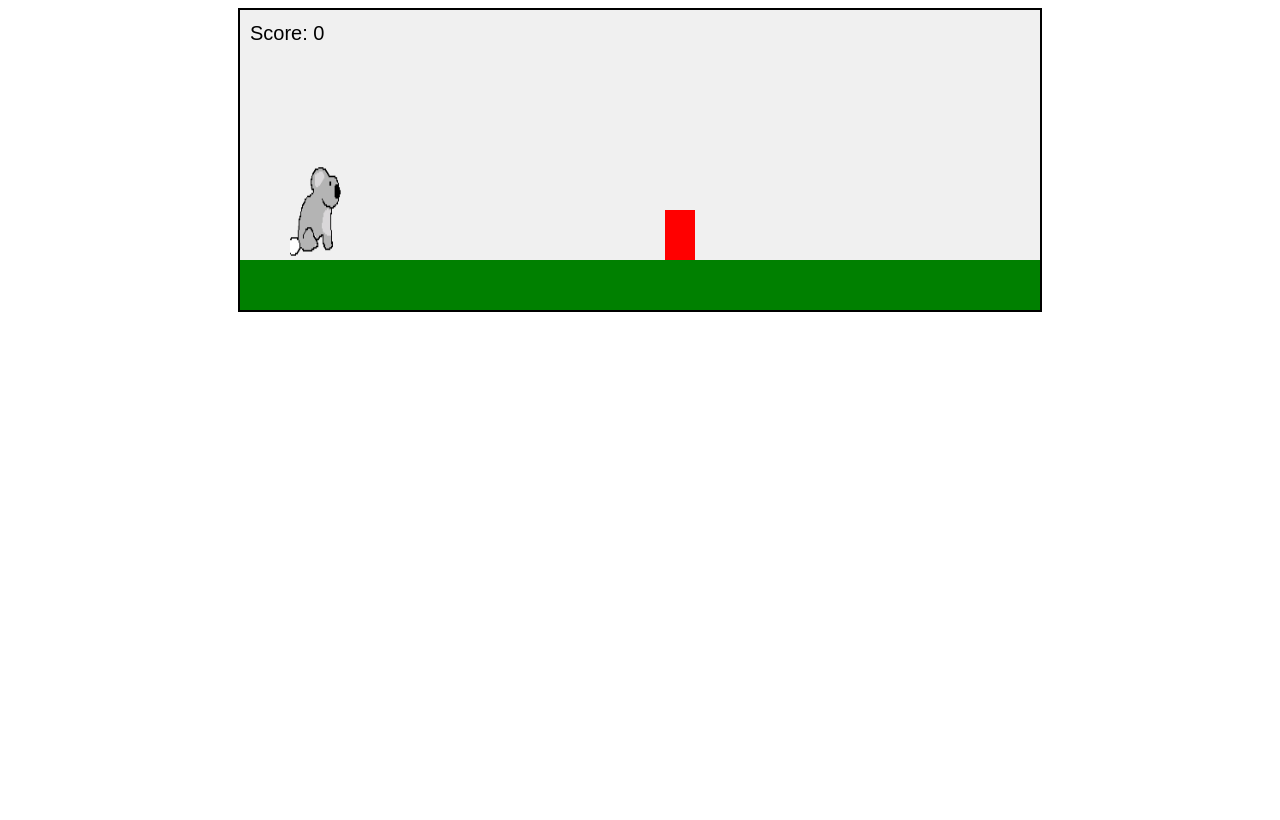
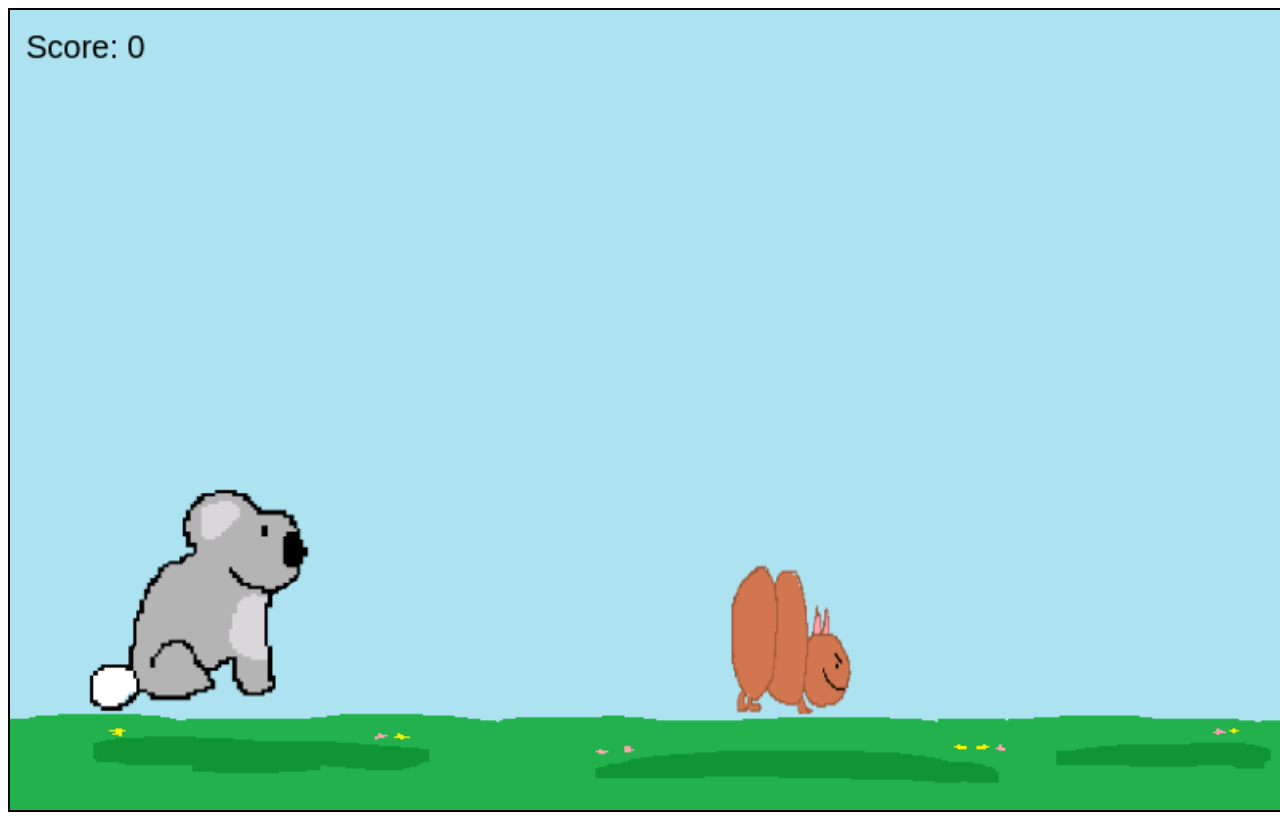
Before and after one commit to SungBaek/sungbaek.github.io, a plain HTML site: page jumping.html in a window 1280 px wide. Drawn offline with Linux system fonts and the light colour scheme.

Commit message:
More obstacle types
Many obstacle types added.

Updated obstacle logic, added sky and ground. Fixed bugs like speed change

```diff
--- /dev/null
+++ b/js/constants.js
@@ -0,0 +1,9 @@
+const CANVAS_WIDTH = 800;
+const CANVAS_HEIGHT = 500;
+const GROUND_HEIGHT = 60;
+
+// difficulty related
+const MAX_OBSTACLE_NUM = 1;
+
+// Game physics constants
+const GRAVITY = 0.4;
--- a/js/jump_main.js
+++ b/js/jump_main.js
@@ -2,30 +2,34 @@
 const canvas = document.getElementById('gameCanvas');
 const ctx = canvas.getContext('2d');
 
-        canvas.width = 800
-        canvas.height = 300
+
+
+canvas.width = CANVAS_WIDTH;
+canvas.height = CANVAS_HEIGHT;
+
 // Color Enum
 const Colors = Object.freeze({
     PLAYER: 'blue',
     OBSTACLE: 'red',
     GROUND: 'green',
-            BACKGROUND: '#87CEEB'
+    BACKGROUND: '#87CEEB',
+    SKY: '#ade2f0'
 });
 
 // Game state
 const game = {
     score: 0,
-            speed: 6,
+    speed: 8,
     difficulty: 1
 };
 
 // Player properties
 const player = {
     x: 50,
-            y: canvas.height - 50,
-            width: 60,
-            height: 100,
-            jumpStrength: 10,
+    y: canvas.height - GROUND_HEIGHT,
+    width: 140,
+    height: 140,
+    jumpStrength: 14,
     velocity: 0,
     isJumping: false,
     speed: 5,
@@ -35,65 +39,17 @@
 
 
 const playerImage = new Image();
-        playerImage.src = 'imgs/side_koala.png'
+const groundImage = new Image();
+playerImage.src = 'imgs/side_koala_big.png';
+groundImage.src = 'imgs/ground.png';
 // Obstacles array
 const obstacles = [];
 
-        // Obstacle class
-        class Obstacle {
-            constructor() {
-                this.width = 30;
-                this.height = 50;
-                this.x = canvas.width;
-                this.y = canvas.height - this.height - 50; // Ground level
-            }
-
-            update() {
-                this.x -= game.speed;
-            }
-
-            draw() {
-                ctx.fillStyle = Colors.OBSTACLE;
-                ctx.fillRect(this.x, this.y, this.width, this.height);
-            }
-
-            isOffScreen() {
-                return this.x + this.width < 0;
-            }
-
-            // Collision detection
-            intersects(player) {
-                // some buffer
-                return !(
-                    player.x + 15> this.x + this.width ||
-                    player.x + player.width < this.x + 15 ||
-                    player.y + 5> this.y + this.height ||
-                    player.y + player.height < this.y +5
-                );
-            }
-        }
 // game functions
 function jump() {
     if (!player.isJumping) {
         player.velocity = -player.jumpStrength;
         player.isJumping = true;
-            }
-        }
-
-        // Ground properties
-        const ground = {
-            height: 50
-        };
-
-        // Game physics constants
-        const GRAVITY = 0.5;
-
-        // Obstacle spawning
-        function spawnObstacle() {
-            if (obstacles.length <= 3) {
-                if (Math.random() < 0.02 * game.difficulty) {
-                    obstacles.push(new Obstacle());
-                }
     }
 }
 
@@ -108,25 +64,19 @@
         case 'Space':
             jump();
             break;
-                case 'ArrowLeft':
-                    player.movingLeft = true;
-                    break;
-                case 'ArrowRight':
-                    player.movingRight = true;
-                    break;
     }
 });
 
 // Key release handling
 document.addEventListener('keyup', (event) => {
-            switch(event.code) {
-                case 'ArrowLeft':
-                    player.movingLeft = false;
-                    break;
-                case 'ArrowRight':
-                    player.movingRight = false;
-                    break;
-            }
+    // switch(event.code) {
+    //     case 'ArrowLeft':
+    //         player.movingLeft = false;
+    //         break;
+    //     case 'ArrowRight':
+    //         player.movingRight = false;
+    //         break;
+    // }
 });
 
 // Game update logic
@@ -147,38 +97,40 @@
     player.y += player.velocity;
 
     // Ground collision
-            if (player.y + player.height >= canvas.height - ground.height) {
-                player.y = canvas.height - ground.height - player.height;
+    if (player.y + player.height >= canvas.height - GROUND_HEIGHT) {
+        player.y = canvas.height - GROUND_HEIGHT - player.height;
         player.velocity = 0;
         player.isJumping = false;
     }
 
     // Spawn obstacles
-            spawnObstacle();
+    spawnObstacle(obstacles, game.difficulty);
 
     // Update and check obstacles
+    const idxToRemove = [];
     for (let i = obstacles.length - 1; i >= 0; i--) {
-                obstacles[i].update();
-
-                // Remove off-screen obstacles
-                if (obstacles[i].isOffScreen()) {
-                    obstacles.splice(i, 1);
-                    game.score++;
-                }
+        obstacles[i].update(game);
 
         // Check for collisions
         if (obstacles[i].intersects(player)) {
             // Game over logic
             alert(`Game Over! Score: ${game.score}`);
             resetGame();
-                }
+            break;
         }
 
-            // Gradually increase difficulty
-            if (game.score % 10 === 0 && game.score > 0) {
-                game.difficulty += 0.1;
-                game.speed += 0.1;
+        // Mark to remove off-screen obstacles
+        if (obstacles[i].isOffScreen()) {
+            idxToRemove.push(i);
+            game.score++;
         }
+
+    }
+
+    // remove obstacles after the loop
+    idxToRemove.reverse().forEach((item, index) => {
+        obstacles.splice(index, 1);
+    })
 }
 
 // Reset game state
@@ -186,9 +138,9 @@
     obstacles.length = 0;
     game.score = 0;
     game.difficulty = 1;
-            game.speed = 3;
+    game.speed = 8;
     player.x = 50;
-            player.y = canvas.height - 50;
+    player.y = canvas.height - GROUND_HEIGHT;
 }
 
 // Rendering
@@ -196,21 +148,40 @@
     // Clear canvas
     ctx.clearRect(0, 0, canvas.width, canvas.height);
 
+
+    // Draw sky
+    ctx.fillStyle = Colors.SKY;
+    ctx.fillRect(0, 0, canvas.width, canvas.height)
+
     // Draw ground
     ctx.fillStyle = Colors.GROUND;
-            ctx.fillRect(0, canvas.height - ground.height, canvas.width, ground.height);
+    ctx.drawImage(groundImage, 0, canvas.height - GROUND_HEIGHT, canvas.width, GROUND_HEIGHT);
+
 
     // Draw player
     ctx.drawImage(playerImage, player.x, player.y, player.width, player.height);
 
     // Draw obstacles
-            obstacles.forEach(obstacle => obstacle.draw());
+    obstacles.forEach(obstacle => obstacle.draw(ctx));
 
     // Draw score
     ctx.fillStyle = 'black';
     ctx.font = '20px Arial';
     ctx.fillText(`Score: ${game.score}`, 10, 30);
 }
+
+
+function resizeCanvas() {
+    const windowWidth = window.innerWidth;
+    const windowHeight = window.innerHeight;
+    const scale = Math.min(windowWidth / CANVAS_WIDTH, windowHeight / CANVAS_HEIGHT);
+
+    canvas.style.width = `${CANVAS_WIDTH * scale}px`;
+    canvas.style.height = `${CANVAS_HEIGHT * scale}px`;
+}
+
+window.addEventListener('resize', resizeCanvas);
+resizeCanvas();
 
 // Game loop
 function gameLoop() {
--- /dev/null
+++ b/js/obstacles.js
@@ -0,0 +1,84 @@
+const ObstacleTypes = Object.freeze({
+    WOMBAT: { image: "imgs/wombat.png", height: 95, width: 75, y: 0},
+    DEADTREE: { image: "imgs/dead_tree.png", height: 128, width: 128, y:0},
+    LIVETREE: { image: "imgs/greentree.png", height: 120, width: 100, y:0},
+    BIRD: { image: "imgs/bird.png", height: 50, width: 50, y: -50},
+    KOALA: { image: "imgs/fake_derpy.png", height: 100, width: 80, y:0}
+})
+
+
+function computeAddSpeed(game) {
+    return Math.min(game.score / 10, 8);
+}
+
+// Obstacle class
+class Obstacle {
+    constructor(obstacleType) {
+        this.x = canvas.width;
+        this.y = canvas.height - obstacleType.height - GROUND_HEIGHT + obstacleType.y;
+        this.obstacleType = obstacleType;
+        this.obstacleImage = new Image();
+        this.obstacleImage.src = obstacleType.image;
+        // between -3 and 3
+        this.obstacleSpeedVariation = Math.random() * 6 - 3;
+    }
+
+    update(game) {
+        this.x -= game.speed + computeAddSpeed(game) + this.obstacleSpeedVariation;
+    }
+
+    draw(ctx) {
+        // Draw player
+        ctx.drawImage(
+            this.obstacleImage,
+            this.x,
+            this.y,
+            this.obstacleType.width,
+            this.obstacleType.height);
+    }
+
+    isOffScreen() {
+        return this.x + this.obstacleType.width < 0;
+    }
+
+    // Collision detection
+    intersects(player) {
+        // some buffer
+        return !(
+            player.x + 15> this.x + this.obstacleType.width ||
+            player.x + player.width < this.x + 15 ||
+            player.y + 5> this.y + this.obstacleType.height ||
+            player.y + player.height < this.y +5
+        );
+    }
+}
+
+
+// returns ObstacleType to spawn.
+function chooseObstacleType() {
+    rand = Math.random();
+    if (rand < 0.3) {
+        return ObstacleTypes.DEADTREE;
+    }
+    else if (rand < 0.5) {
+        return ObstacleTypes.BIRD;
+    }
+    else if (rand < 0.7) {
+        return ObstacleTypes.LIVETREE;
+    }
+    else if (rand < 0.9) {
+        return ObstacleTypes.WOMBAT;
+    }
+    else {
+        return ObstacleTypes.KOALA;
+    }
+}
+
+// Obstacle spawning
+function spawnObstacle(obstacleList, gameDifficulty) {
+    if (obstacleList.length < MAX_OBSTACLE_NUM) {
+        if (Math.random() < 0.02 * gameDifficulty) {
+            obstacleList.push(new Obstacle(chooseObstacleType()));
+        }
+    }
+}
--- a/jumping.html
+++ b/jumping.html
@@ -15,6 +15,8 @@
 <body>
     <canvas id="gameCanvas" width="400" height="300"></canvas>
 
-    <script src="js/jump_main.js" ></script>
+    <script src="js/constants.js"></script>
+    <script src="js/obstacles.js"></script>
+    <script src="js/jump_main.js"></script>
 </body>
 </html>
```
Also changed, not shown: imgs/bird.png (added), imgs/dead_tree.png (added), imgs/greentree.png (added), imgs/ground.png (added), imgs/side_koala_big.png (added), imgs/wombat.png (added). Lines whose indentation alone changed are shown as unchanged.
